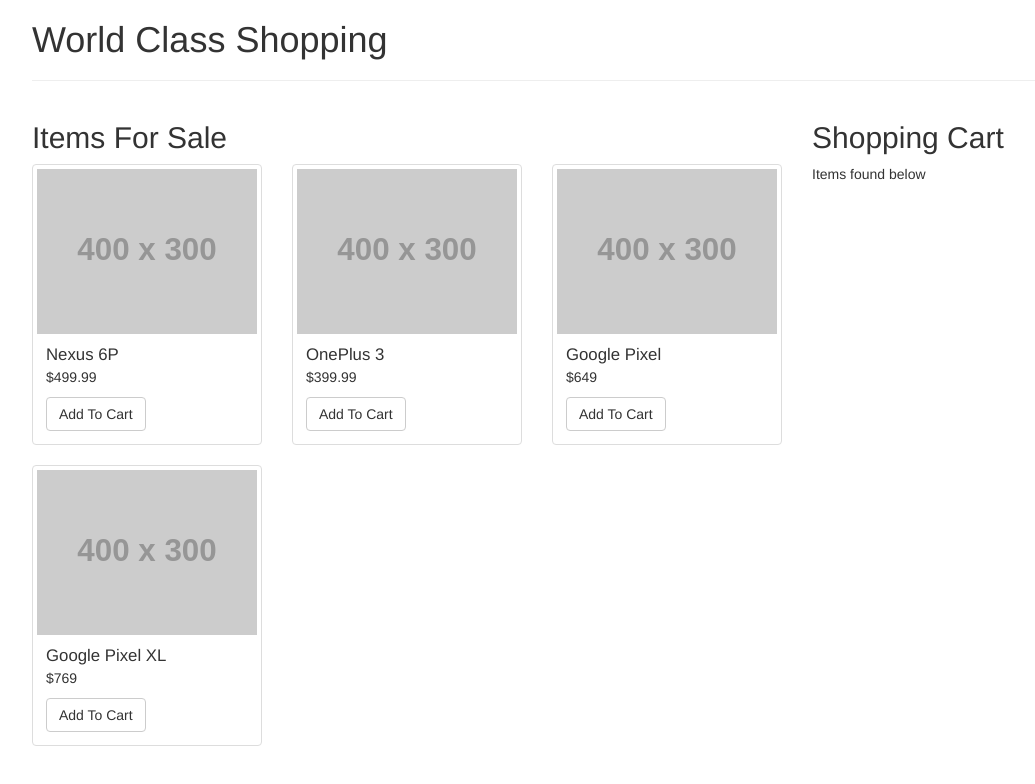
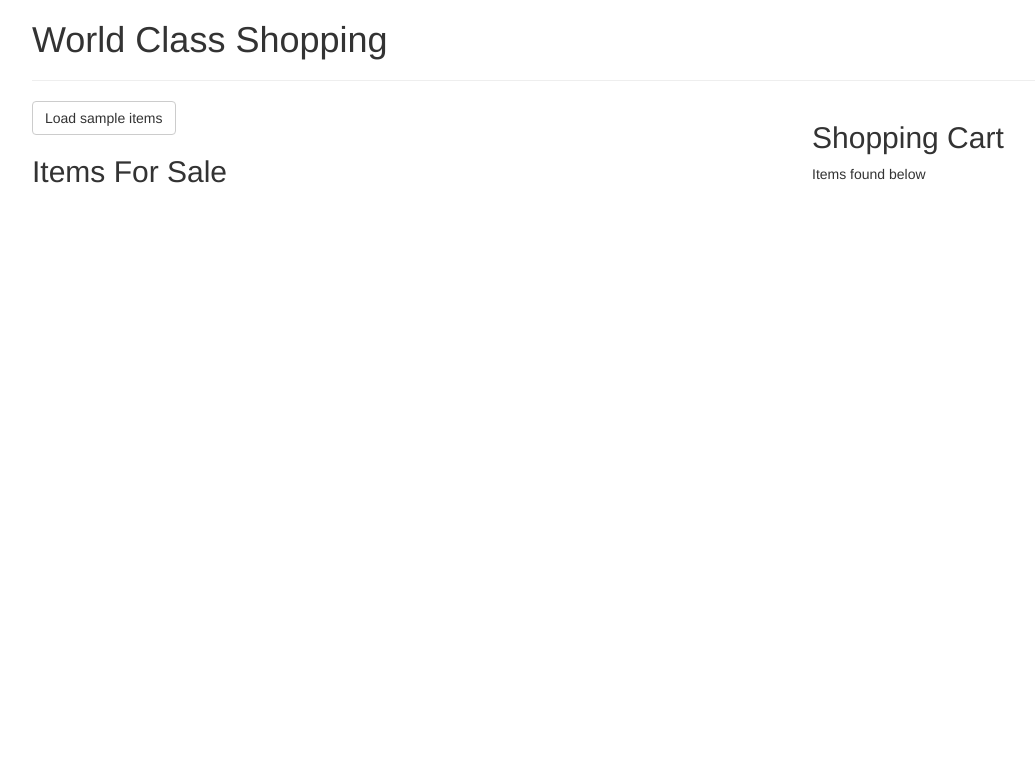
Before and after one commit to onebree/shopping-cart, a React (Create React App) app: page / in a window 1280 px wide. Shown: the top 784 px of the page, without its empty margins (38-1073 px from the left). Built offline with nearby package versions, Linux system fonts and the light colour scheme.

Commit message:
Add sample items to item state, remove dummy items

```diff
--- a/src/components/App.js
+++ b/src/components/App.js
@@ -1,11 +1,13 @@
 import React from "react";
 import Cart from "./Cart";
 import ListOfItems from "./ListOfItems";
+import sampleItems from "../sample-items";
 
 class App extends React.Component {
   constructor() {
     super();
 
+    this.loadSamples = this.loadSamples.bind(this);
     this.addToCart = this.addToCart.bind(this);
 
     // getInitialState
@@ -13,6 +15,12 @@ class App extends React.Component {
       items: {},
       cart: {}
     };
+  }
+
+  loadSamples() {
+    this.setState ({
+      items: sampleItems
+    });
   }
 
   addToCart(key) {
@@ -33,7 +41,8 @@ class App extends React.Component {
         <hr />
         <div className="row">
           <div className="col-md-8">
-            <ListOfItems addToCart={this.addToCart} />
+            <button className="btn btn-default" onClick={this.loadSamples}>Load sample items</button>
+            <ListOfItems items={this.state.items} addToCart={this.addToCart} />
           </div>
           <div className="col-md-4">
             <Cart />
--- a/src/components/Item.js
+++ b/src/components/Item.js
@@ -2,15 +2,17 @@ import React from "react";
 
 class Item extends React.Component {
   render() {
+    const { details, index } = this.props;
+
     return (
       <div className="item">
         <div className="thumbnail">
-          <img className="item-image img-responsive" src="http://placehold.it/400x300" alt={this.props.name} />
+          <img className="item-image img-responsive" src="http://placehold.it/400x300" alt={details.name} />
           <div className="caption">
-            <big className="item-name">{this.props.name}</big>
-            <p className="item-price">${this.props.price}</p>
+            <big className="item-name">{details.name}</big>
+            <p className="item-price">${details.price}</p>
             <button className="btn btn-default"
-                    onClick={() => this.props.addToCart(this.props.index)}>
+                    onClick={() => this.props.addToCart(index)}>
               Add To Cart
             </button>
           </div>
--- a/src/components/ListOfItems.js
+++ b/src/components/ListOfItems.js
@@ -7,18 +7,16 @@ class ListOfItems extends React.Component {
       <div className="list-of-items">
         <h2>Items For Sale</h2>
         <div className="row">
-          <div className="col-md-4">
-            <Item key="item1" index="item1" name="Nexus 6P" price={499.99} addToCart={this.props.addToCart} />
-          </div>
-          <div className="col-md-4">
-            <Item key="item2" index="item2" name="OnePlus 3" price={399.99} addToCart={this.props.addToCart} />
-          </div>
-          <div className="col-md-4">
-            <Item key="item3" index="item3" name="Google Pixel" price={649} addToCart={this.props.addToCart} />
-          </div>
-          <div className="col-md-4">
-            <Item key="item4" index="item4" name="Google Pixel XL" price={769} addToCart={this.props.addToCart} />
-          </div>
+          {
+            Object.keys(this.props.items)
+                  .map(key =>
+                    <div className="col-md-4">
+                      <Item key={key}
+                            index={key}
+                            details={this.props.items[key]}
+                            addToOrder={this.props.addToOrder} />
+                    </div>)
+          }
         </div>
       </div>
     )
--- /dev/null
+++ b/src/sample-items.js
@@ -0,0 +1,31 @@
+module.exports = {
+	item1: {
+    name: "Google Pixel",
+    price: 649
+	},
+
+  item2: {
+    name: "OnePlus 3",
+    price: 399.99
+  },
+
+  item3: {
+    name: "Kindle Paperwhite",
+    price: 119.99
+  },
+
+  item4: {
+    name: "Kindle Voyage",
+    price: 199.99
+  },
+
+  item5: {
+    name: "Fitbit Alta",
+    price: 128.99
+  },
+
+  item6: {
+    name: "Fitbit Charge 2",
+    price: 149.95
+  }
+};
```
